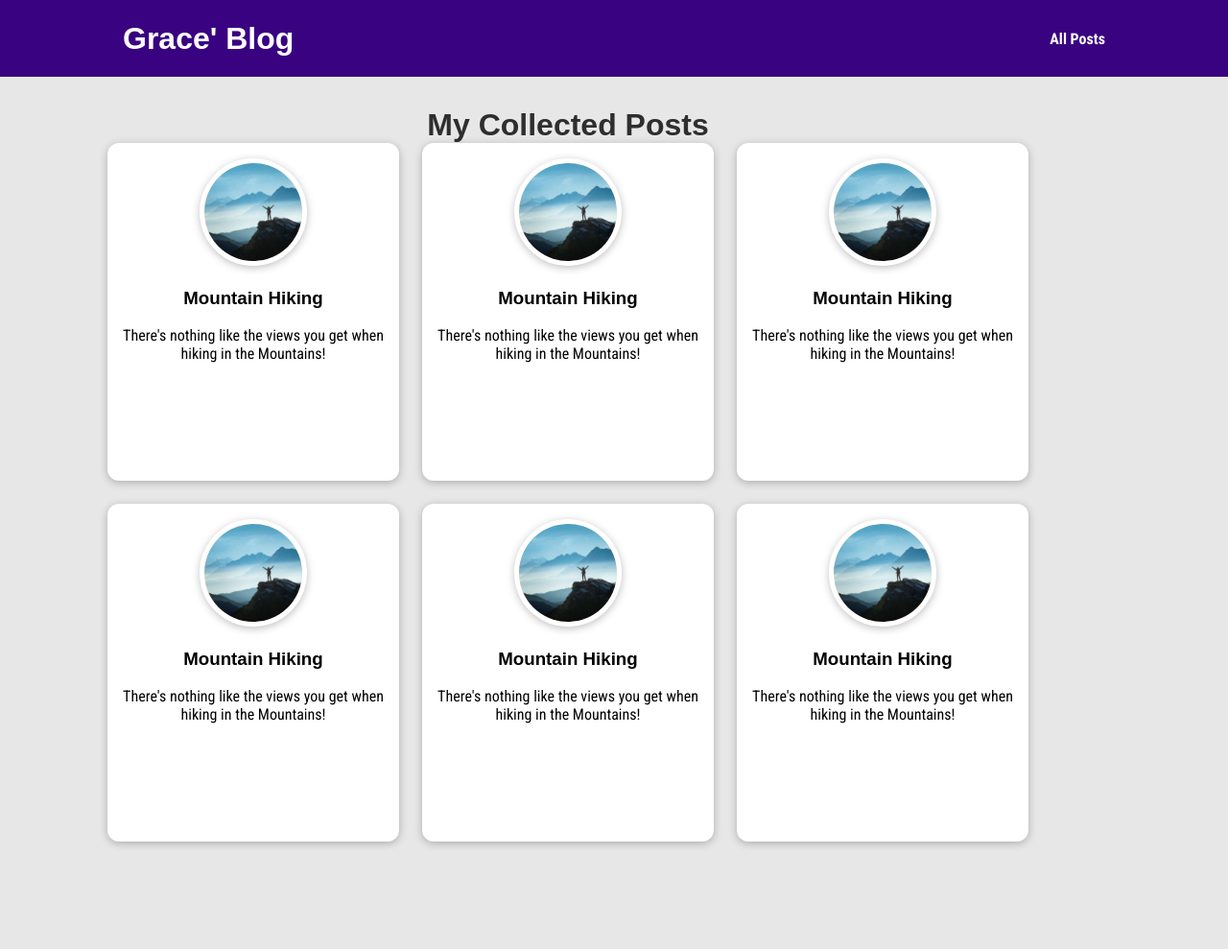
After one commit to Tsega-Get/blog-django, a Django app: template blog/templates/blog/all-posts.html in a window 1280 px wide. The commit adds this page. Shown: the whole page at 96% size. Run offline with Django 3.2, Linux system fonts and the light colour scheme; the template is opened without the code that fills it, so the values that code supplies are empty.

Commit message:
All posts dene!

```diff
--- /dev/null
+++ b/blog/static/blog/all-posts.css
@@ -0,0 +1,38 @@
+body {
+    background-color: #e7e7e7;
+}
+
+#all-posts {
+    margin: 7rem;
+    width: 90%;
+    max-width: 60rem;
+}
+
+#all-posts h2 {
+    text-align: center;
+    font-size: 2rem;
+    color: #2e2e2e;
+    margin: 0;
+}
+
+ul {
+    list-style: none;
+    margin: 0;
+    padding: 0;
+    display: grid;
+    grid-template-columns: repeat(auto-fill, minmax(17rem, 1fr));
+    gap: 1.5rem;
+}
+
+.post img {
+    width: 7rem;
+    height: 7rem;
+}
+
+.post a {
+    height: 22rem;
+    transform-origin: center;
+    box-shadow: 0 2px 8px rgba(0, 0, 0, 0.25);
+    border-radius: 12px;
+    background-color: white;
+}
--- /dev/null
+++ b/blog/static/blog/post.css
@@ -0,0 +1,56 @@
+#main-navigation {
+    width: 100%;
+    height: 5rem;
+    display: flex;
+    justify-content: space-between;
+    align-items: center;
+    padding: 0 10%;
+    position: absolute;
+    top: 0;
+    left: 0;
+    background-color: #390281;
+}
+
+#main-navigation a {
+    text-decoration: none;
+    color: white;
+    font-weight: bold;
+}
+
+#main-navigation h1 a:hover,
+#main-navigation h1 a:active {
+    color: #cf79f1;
+}
+
+.post {
+    display: flex;
+    flex-direction: column;
+    align-items: center;
+    text-align: center;
+}
+
+.post a {
+    text-decoration: none;
+    color: black;
+    transition: all 0.2s ease;
+    padding: 1rem;
+}
+
+.post a:hover,
+.post a:active {
+    transform: scale(1.1);
+    background-color: #390281;
+    color: white;
+}
+
+.post img {
+    width: 5rem;
+    height: 5rem;
+    object-fit: cover;
+    object-position: top;
+    border: 5px solid white;
+    border-radius: 50%;
+    background-color: #ffe1bf;
+    transform: rotateZ(-5deg);
+    box-shadow: 0 2px 8px rgba(0, 0, 0, 0.25);
+}
--- /dev/null
+++ b/blog/templates/blog/all-posts.html
@@ -0,0 +1,27 @@
+{% extends 'base.html' %}
+{% load static %}
+
+{% block title %}
+ All My Posts
+{% endblock  %}
+
+
+{% block css_files %}
+<link rel ="stylesheet" href="{% static "blog/post.css" %}">
+<link rel ="stylesheet" href="{% static "blog/all-posts.css" %}">
+{% endblock  %}
+
+{% block  content%}
+<section id="all-posts">
+  <h2>My Collected Posts</h2>
+     <ul>
+        {% include 'blog/includes/post.html' %}
+        {% include 'blog/includes/post.html' %}
+        {% include 'blog/includes/post.html' %}
+        {% include 'blog/includes/post.html' %}
+        {% include 'blog/includes/post.html' %}
+        {% include 'blog/includes/post.html' %}
+     </ul>
+</section>
+
+{% endblock  %}
--- /dev/null
+++ b/blog/templates/blog/includes/post.html
@@ -0,0 +1,13 @@
+{% load static %}
+<li>
+    <article class="post">
+        <a href ="">
+            <img src="{% static 'blog/images/mauntain_01.jpg' %}" alt="Mountain Hiking">
+            <div>
+                <h3>Mountain Hiking</h3>
+                <p>There's nothing like the views you get when hiking in the Mountains!</p>
+                <br>
+            </div>
+        </a>
+     </article>
+ </li>
--- a/blog/views.py
+++ b/blog/views.py
@@ -5,6 +5,6 @@ def starting_page(request):
     return render(request, "blog/index.html")
 
 def post(request):
-    pass
+    return render(request, "blog/all-posts.html")
 def post_detail(request):
     pass
--- a/templates/base.html
+++ b/templates/base.html
@@ -13,6 +13,12 @@
   </head>
 
   <body>
+    <header id="main-navigation">
+        <h1><a href="">Grace' Blog</a></h1>
+        <nav>
+            <a href="">All Posts</a>
+        </nav>
+    </header>
     {% block content %}{% endblock  %}
     <script src="js/scripts.js"></script>
   </body>
```
Also changed, not shown: blog/static/blog/blogStyle.css (+14 -53 lines), blog/templates/blog/index.html (+9 -21 lines), static/app.css (+0 -14 lines), blog/static/blog/images/grace.jpg (added), blog/static/blog/images/mauntain_01.jpg (added), blog/static/blog/images/moneyheist.jpg (added).
